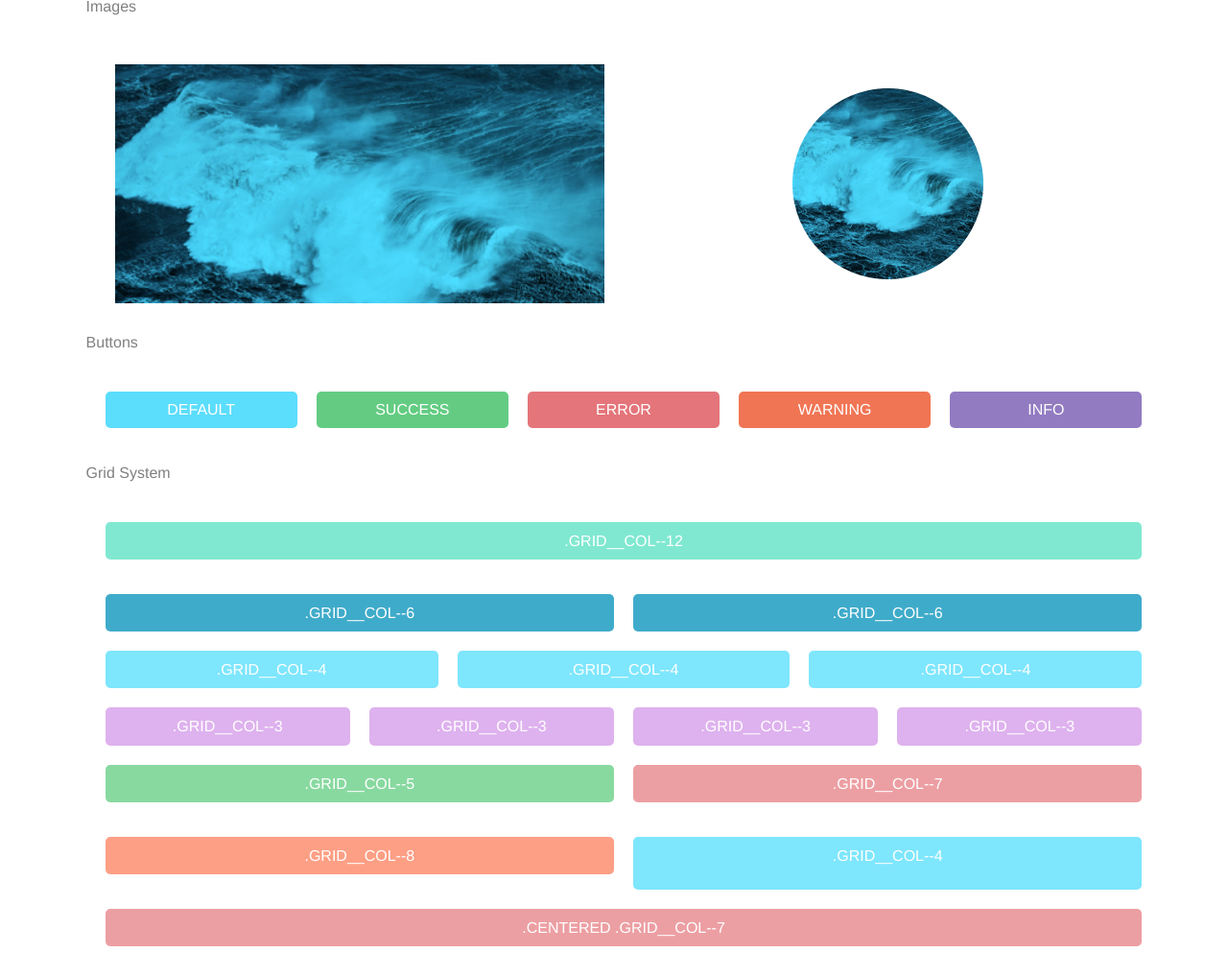
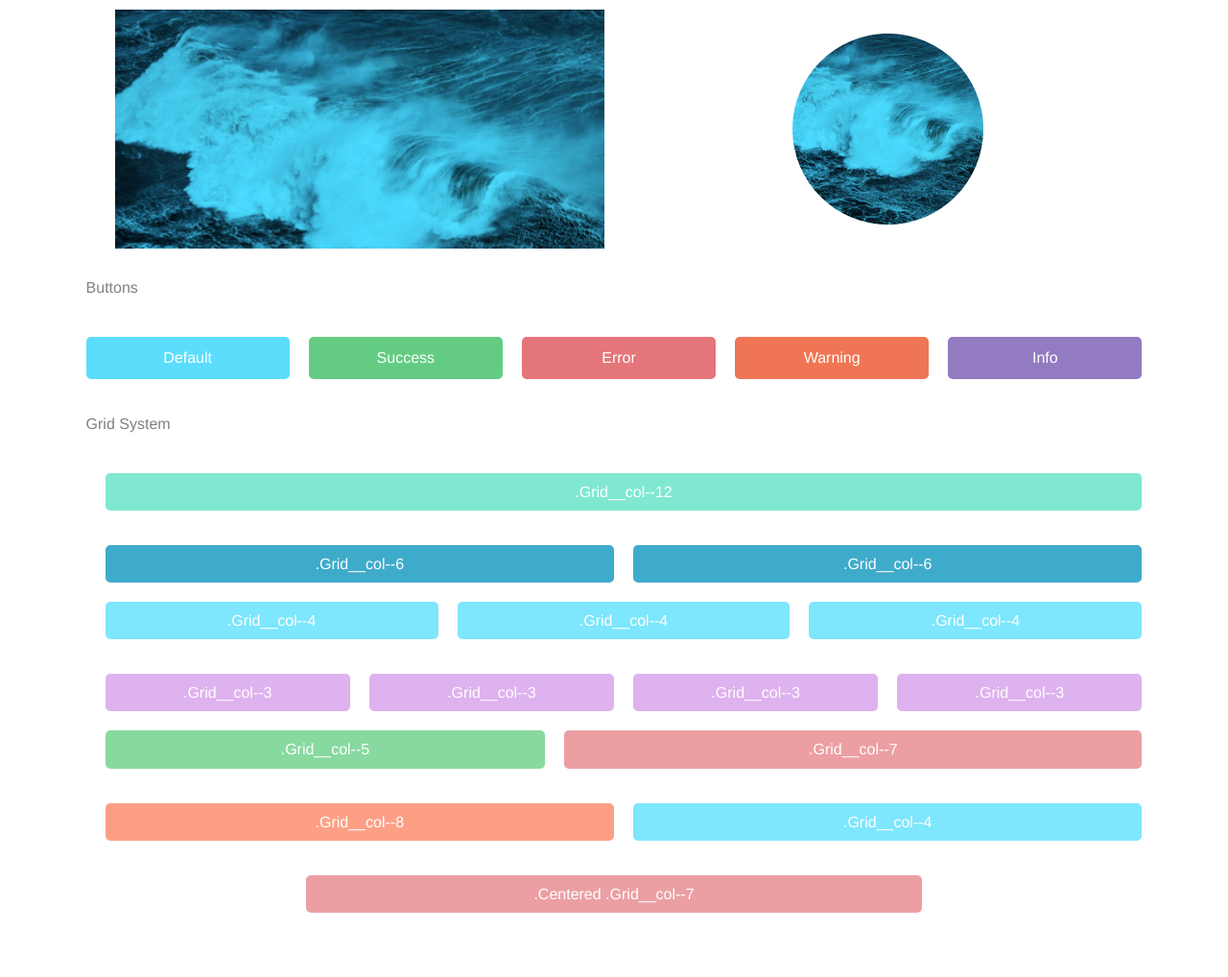
Before and after one commit to erikyoung/styleguide--sass, a plain HTML site: page index.html in a window 1280 px wide. Shown: the part 756-1774 px from the top of the page at 96% size. After the commit the page ends 1723 px from the top, so only its background shows below. Drawn offline with Linux system fonts and the light colour scheme.

Commit message:
finishing touches of the system

```diff
--- a/scss/components/_buttons.scss
+++ b/scss/components/_buttons.scss
@@ -10,7 +10,7 @@
 	    			background-color: $success-button;
 	    	}
 	    	&default {
-	    		@include buttons;
+	    		@include btn-default;
 	    			background-color: $default-button;
 	    	}
 	    	&error {
--- a/scss/components/_forms.scss
+++ b/scss/components/_forms.scss
@@ -3,6 +3,7 @@
 	display:flex;
 	flex-direction: column;
 	justify-content: center;
+
 		&__input {
 			border: none;
 		    border-bottom: 5px solid #58e1c1;
@@ -10,5 +11,8 @@
 		    padding: 0.5rem 0.5rem;
 		    font-weight: 700;
 		}
+		&__label--hidden {
+			display:none;
+		}
 
 }
--- a/scss/components/_grid.scss
+++ b/scss/components/_grid.scss
@@ -35,6 +35,13 @@
     		&.theme__colors {
     			@include buttons;
 	 			background-color: $color-col-7;
+
+	 			&.centered {
+	 				margin: 0 auto;
+	 				margin-top: 20px;
+	 				flex:0 0 calc(100% / 12 * 7);
+
+	 			}
 	 		}
 	 	}
 	 	.grid__col--5 {
@@ -43,12 +50,19 @@
     		margin-bottom: 1rem;
 	 	}
 	 	.grid__col--8 {
+	 		p {
+	 			@media (min-width: $break-m) {
+    			width: 85%;
 
+  				}
+	 		}
 	 		justify-content: center;
     		margin-bottom: 1rem;
     		&.theme__colors {
     			@include buttons;
 	 			background-color: $color-col-8;
+
+
 	 		}
 	 	}
 	 	.grid__col--12 {
@@ -68,25 +82,28 @@
  	&3 {
  		@include grids;
  		@include buttons;
+
+
  		&.theme__colors {
 	 			background-color: $color-col-3;
+	 			text-align:center;
 	 		}
 
  	}
  	&4 {
- 		@include grids;
- 		@include buttons;
-	 		&.theme__colors {
+ 		justify-content: center;
+    		margin-bottom: 1rem;
+    		&.theme__colors {
+    			@include buttons;
 	 			background-color: $color-col-4;
-	 		}
-
-
+ 		}
  	}
  	&5 {
  		@includes grids;
  		@include buttons;
  		&.theme__colors {
 	 			background-color: $color-col-5;
+	 			flex:0 0 calc(100% / 12 * 5);
 	 		}
  	}
  	&6 {
@@ -94,6 +111,7 @@
  		@include buttons;
  		&.theme__colors {
 	 			background-color: $color-col-6;
+
 	 		}
 
  	}
@@ -111,11 +129,13 @@
  	&12 {
  		@media (min-width: $break-m) {
     			display:flex;
+
  	 }
 
  		&.theme__colors {
  				@include buttons;
 	 			background-color: $color-col-12;
+
 	 		}
 
  	}
--- a/scss/components/_navigation.scss
+++ b/scss/components/_navigation.scss
@@ -7,6 +7,9 @@
 .link {
 	color: $default-button;
 	text-decoration: none;
+	@media (min-width: $break-s) {
+		text-align: left;
+	}
 }
 
 .nav {
@@ -15,7 +18,7 @@
         &__item {
             margin-left: 20px;
             margin-top: 20px;
-            justify-content:end;
+
         }
     }
 }
--- a/scss/components/_typography.scss
+++ b/scss/components/_typography.scss
@@ -6,6 +6,7 @@
 		color: $main-headline-color;
 
     	letter-spacing: -1px;
+
 	}
 	&secondary {
 		font-family: $body-content-font-family;
--- a/scss/utilities/_mixins.scss
+++ b/scss/utilities/_mixins.scss
@@ -2,7 +2,7 @@
 //create mixins for flexbox settings
 
 @mixin buttons {
-	 text-transform: uppercase;
+
 	 width: 100%;
 	 padding: 10px;
 	 font-family: $body-content-font-family;
@@ -11,8 +11,11 @@
      margin-top: 20px;
      border:none;
      border-radius: 5px;
+     text-transform: uppercase;
      @media (min-width: $break-m) {
     			margin-left:20px;
+    			text-transform: capitalize;
+
  	 }
 
 }
@@ -26,7 +29,12 @@
     border-radius: 5px;
     padding: 0.8rem 1rem;
     text-transform: uppercase;
-    font-weight: 700;
+
+    @media (min-width: $break-m) {
+
+    			text-transform: capitalize;
+
+ 	 }
 
 }
 
--- a/scss/utilities/_variables.scss
+++ b/scss/utilities/_variables.scss
@@ -45,8 +45,3 @@ $break-m: 769px;
 $break-l: 1024px;
 
 // Grid
-
-$g-col-width: 65px;
-$g-gutter-width: 20px;
-$g-col-count: 12;
-$g-cont-max-w: 1050px;
```
Also changed, not shown: css/styles.css, 1 other file.
